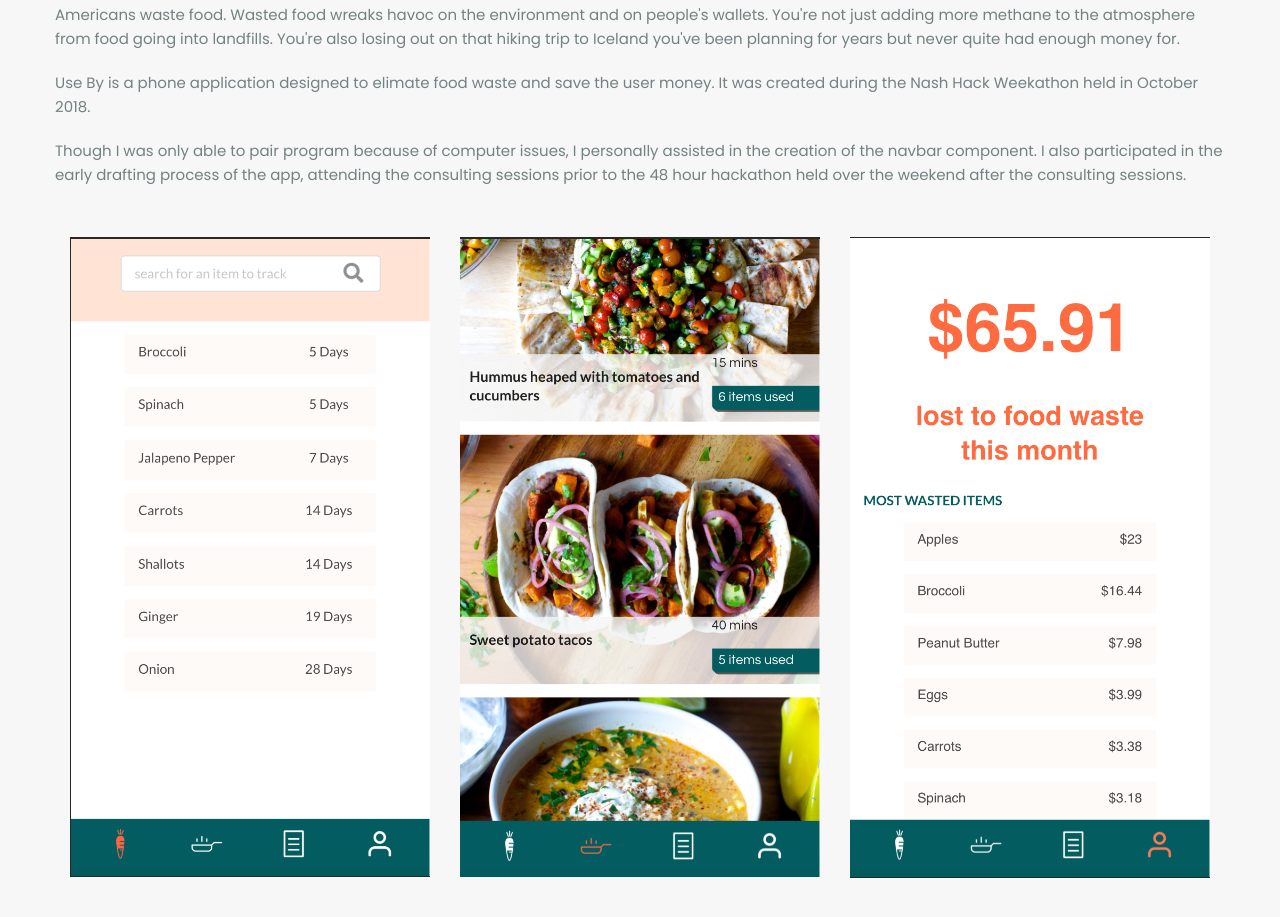
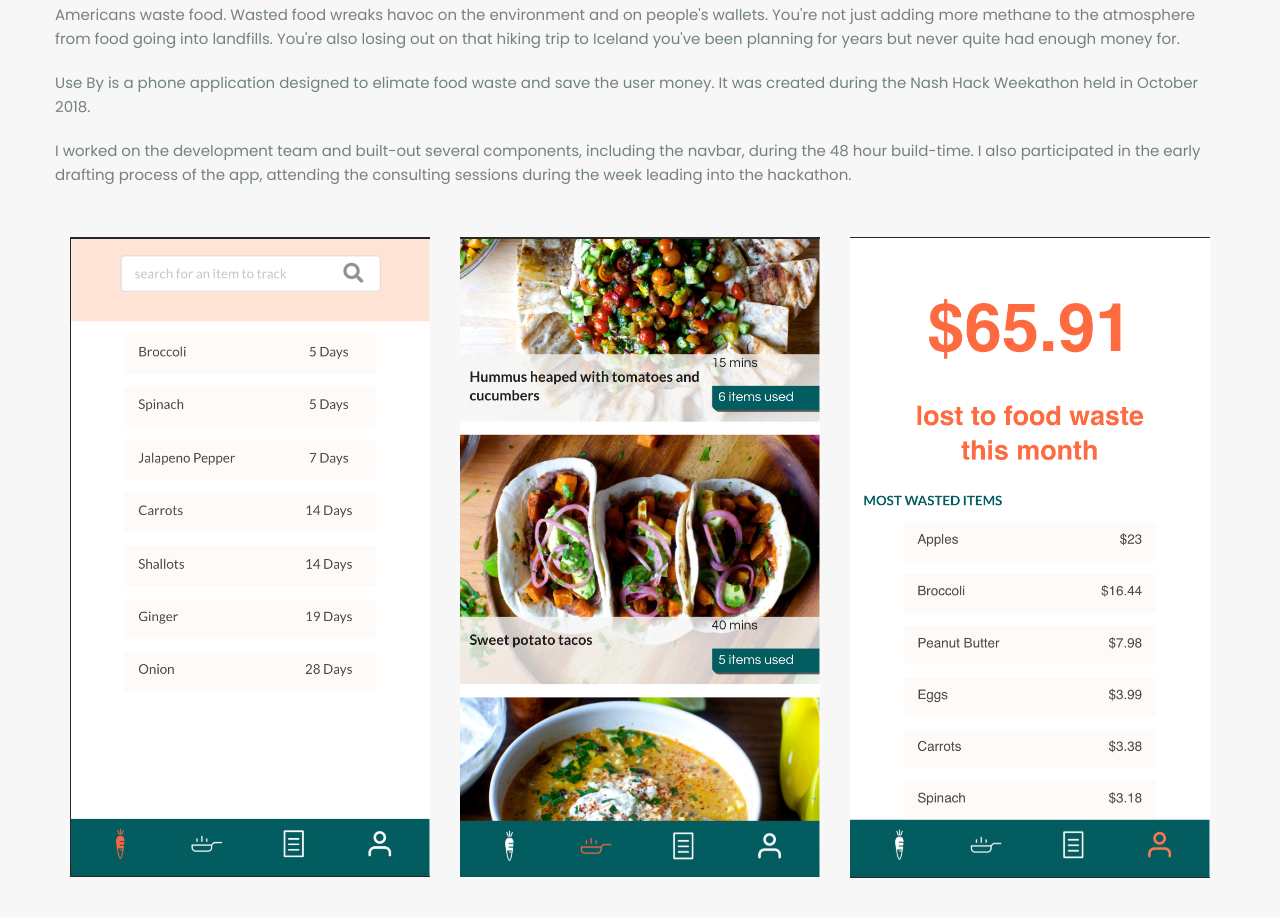
Before and after one commit to davidnicholastaylor/personalwebsite, a plain HTML site: page index.html in a window 1280 px wide. Shown: the part 2874-3791 px from the top of the page. Drawn offline with nearby package versions, Linux system fonts and the light colour scheme.

Commit message:
updated use-by summary

```diff
--- a/index.html
+++ b/index.html
@@ -496,11 +496,7 @@
             </p>
             <br/>
             <p>
-              Though I was only able to pair program because of computer issues,
-              I personally assisted in the creation of the navbar component. I
-              also participated in the early drafting process of the app,
-              attending the consulting sessions prior to the 48 hour hackathon
-              held over the weekend after the consulting sessions.
+              I worked on the development team and built-out several components, including the navbar, during the 48 hour build-time. I also participated in the early drafting process of the app, attending the consulting sessions during the week leading into the hackathon.
             </p>
           </div>
           <!-- gallery 2 -->
```
